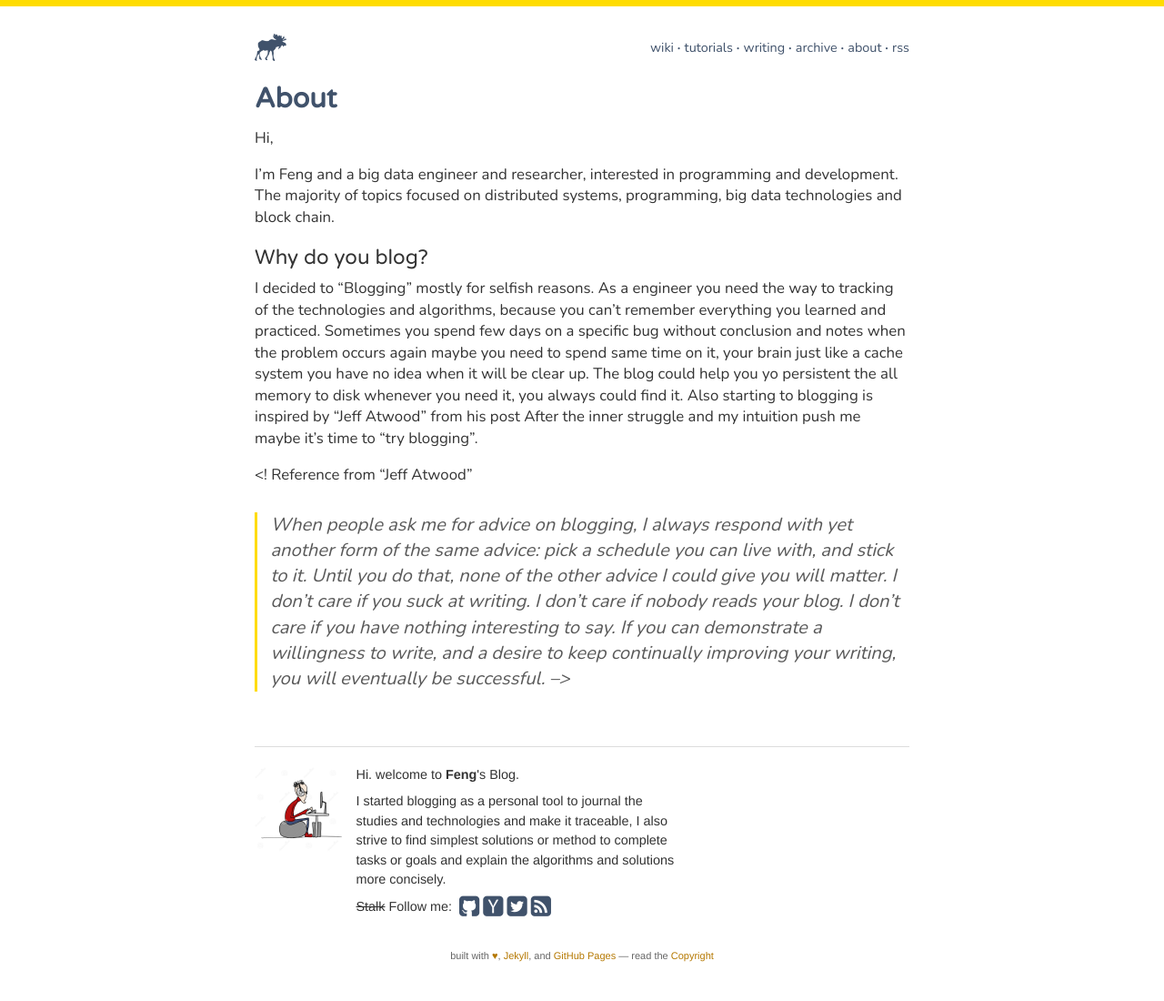
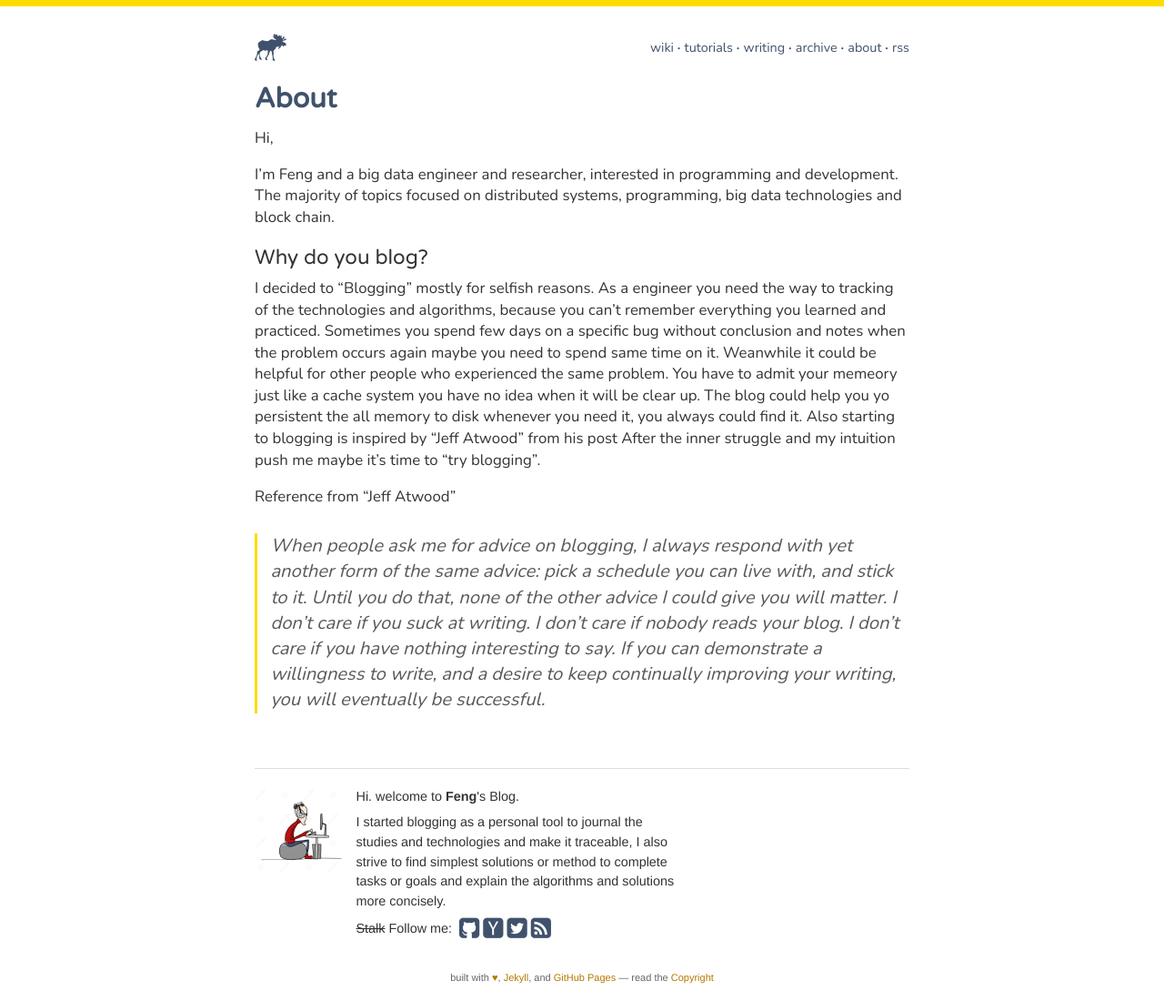
Before and after one commit to SharpLu/Blog, a Jekyll site: the page built from about/index.md, in a window 1280 px wide. Shown: the whole page at 91% size. Built offline with Jekyll 4.4.1, drawn with Linux system fonts in a browser that asks for light colours; before the commit the page ends 1077 px from its top, so only the background shows below that.

Commit message:
Update index.md

```diff
--- a/about/index.md
+++ b/about/index.md
@@ -10,14 +10,13 @@ I’m Feng and a big data engineer and researcher, interested in programming and
 
 Why do you blog?
 ----------
-I decided to "Blogging" mostly for selfish reasons. As a engineer you need the way to tracking of the technologies and algorithms, because you can't remember everything you learned and practiced. Sometimes you spend few days on a specific bug without conclusion and notes when the problem occurs again maybe you need to spend same time on it, your brain just like a cache system you have no idea when it will be clear up. The blog could help you yo persistent the all memory to disk whenever you need it, you always could find it. Also starting to blogging is inspired by "Jeff Atwood" from his post<How To Achieve Ultimate Blog Success In One Easy Step> After the inner struggle and my intuition push me maybe it’s time to “try blogging”.
+I decided to "Blogging" mostly for selfish reasons. As a engineer you need the way to tracking of the technologies and algorithms, because you can't remember everything you learned and practiced. Sometimes you spend few days on a specific bug without conclusion and notes when the problem occurs again maybe you need to spend same time on it. Weanwhile it could be helpful for other people who experienced the same problem. You have to admit your memeory just like a cache system you have no idea when it will be clear up. The blog could help you yo persistent the all memory to disk whenever you need it, you always could find it. Also starting to blogging is inspired by "Jeff Atwood" from his post<How To Achieve Ultimate Blog Success In One Easy Step> After the inner struggle and my intuition push me maybe it’s time to “try blogging”.
 
 
  <!--哈哈我是注释，不会在浏览器中显示。
  I have been a big data engineer for years, but still, haven’t broken through the bottleneck of my abilities. Helplessly, technologies iteration is too fast and so many stuff needs to catch up and hopefully, my blog will be utilized.
 -->
 
- <!
+
 Reference from "Jeff Atwood"
 >When people ask me for advice on blogging, I always respond with yet another form of the same advice: pick a schedule you can live with, and stick to it. Until you do that, none of the other advice I could give you will matter. I don't care if you suck at writing. I don't care if nobody reads your blog. I don't care if you have nothing interesting to say. If you can demonstrate a willingness to write, and a desire to keep continually improving your writing, you will eventually be successful.
--->
```
